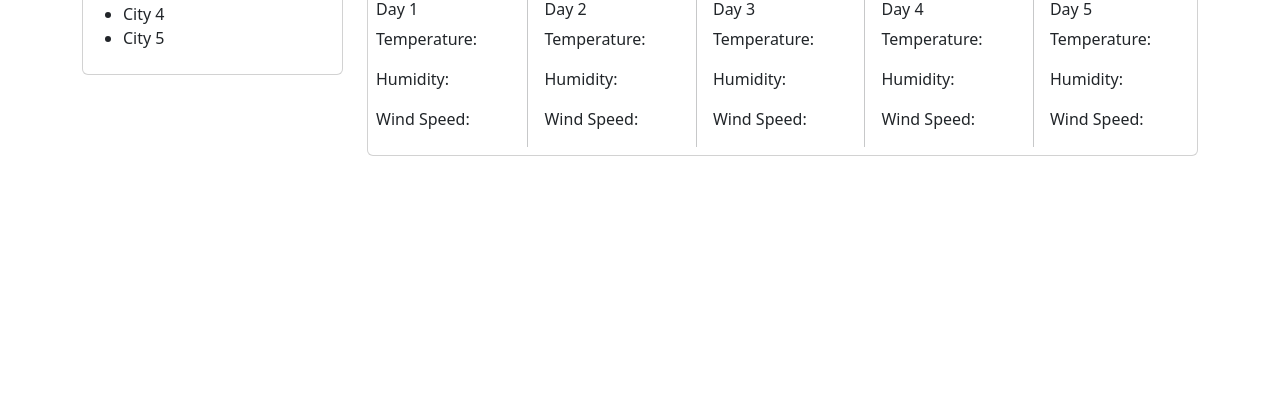
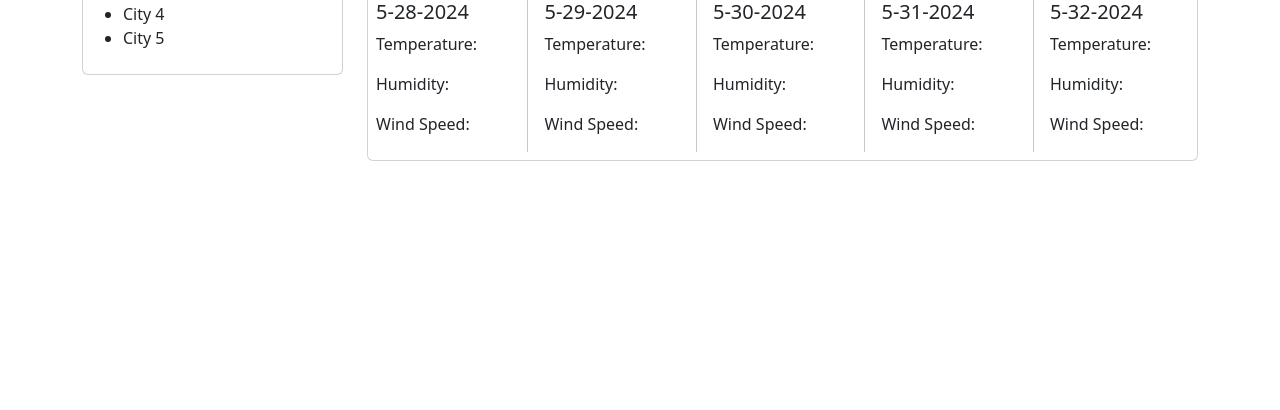
Before and after one commit to emulcahey/Weather-Dashboard-Erin-Mulcahey, a plain HTML site: page index.html in a window 1280 px wide. Shown: the part 390-800 px from the top of the page. Drawn offline with nearby package versions, Linux system fonts and the light colour scheme.

Commit message:
added dates to 5 day forecast

```diff
--- a/assets/js/script.js
+++ b/assets/js/script.js
@@ -12,6 +12,56 @@ document.addEventListener("DOMContentLoaded",function(event){
     var yyyy = date.getFullYear();
     var newDate = mm + "-" + dd + "-" +yyyy;
     var p = document.getElementById("todayDate");
+    p.innerHTML = newDate;
+})
+//1st date
+document.addEventListener("DOMContentLoaded",function(event){
+    var date = new Date();
+    var dd = date.getDate()+1;
+    var mm = date.getMonth() + 1;
+    var yyyy = date.getFullYear();
+    var newDate = mm + "-" + dd + "-" +yyyy;
+    var p = document.getElementById("day1Date");
+    p.innerHTML = newDate;
+})
+//2nd date
+document.addEventListener("DOMContentLoaded",function(event){
+    var date = new Date();
+    var dd = date.getDate()+2;
+    var mm = date.getMonth() + 1;
+    var yyyy = date.getFullYear();
+    var newDate = mm + "-" + dd + "-" +yyyy;
+    var p = document.getElementById("day2Date");
+    p.innerHTML = newDate;
+})
+//3rd date
+document.addEventListener("DOMContentLoaded",function(event){
+    var date = new Date();
+    var dd = date.getDate()+3;
+    var mm = date.getMonth() + 1;
+    var yyyy = date.getFullYear();
+    var newDate = mm + "-" + dd + "-" +yyyy;
+    var p = document.getElementById("day3Date");
+    p.innerHTML = newDate;
+})
+//4th date
+document.addEventListener("DOMContentLoaded",function(event){
+    var date = new Date();
+    var dd = date.getDate()+4;
+    var mm = date.getMonth() + 1;
+    var yyyy = date.getFullYear();
+    var newDate = mm + "-" + dd + "-" +yyyy;
+    var p = document.getElementById("day4Date");
+    p.innerHTML = newDate;
+})
+//5th date
+document.addEventListener("DOMContentLoaded",function(event){
+    var date = new Date();
+    var dd = date.getDate()+5;
+    var mm = date.getMonth() + 1;
+    var yyyy = date.getFullYear();
+    var newDate = mm + "-" + dd + "-" +yyyy;
+    var p = document.getElementById("day5Date");
     p.innerHTML = newDate;
 })
 //Event listener on search button that will on click call getBird() saving the value to localStorage
@@ -106,14 +156,31 @@ function getWeather(city) {
     day5HumidityEl.textContent = `Day 5 Humidity: ${birdData.entities[0].name}`;
     day5WindSpeedEl.textContent = `Day 5 Wind Speed: ${birdData.entities[0].name}`;
 
-    birdFacts.append(nameEl);
-    birdFacts.append(sciNameEl);
-    birdFacts.append(familyEl);
-    birdFacts.append(orderEl);
-    birdFacts.append(regionEl);
-    birdFacts.append(statusEl);
-    birdFacts.append(sizeEl);
-    birdFacts.append(wingSpanEl);
+    cityName.append(cityNameEl);
+    birdFacts.append(todayTempEl);
+    birdFacts.append(todayHumidityEl);
+    birdFacts.append(todayWindSpeedEl);
+    birdFacts.append(todayUVIndexEl);
+
+    birdFacts.append(day1TempEl);
+    birdFacts.append(day1HumidityEl);
+    birdFacts.append(day1WindSpeedEl);
+
+    birdFacts.append(day2TempEl);
+    birdFacts.append(day2HumidityEl);
+    birdFacts.append(day2WindSpeedEl);
+
+    birdFacts.append(day3TempEl);
+    birdFacts.append(day3HumidityEl);
+    birdFacts.append(day3WindSpeedEl);
+
+    birdFacts.append(day4TempEl);
+    birdFacts.append(day4HumidityEl);
+    birdFacts.append(day4WindSpeedEl);
+
+    birdFacts.append(day5TempEl);
+    birdFacts.append(day5HumidityEl);
+    birdFacts.append(day5WindSpeedEl);
   }
   // Function to add search history to local storage
   function addToHistory(searchTerm) {
--- a/index.html
+++ b/index.html
@@ -62,35 +62,35 @@
                     <h2 class="line pb-1">5 Day Forecast</h2>
                     <div class="hstack gap-3">
                         <div class="col-2">
-                            <h6>Day 1</h6>
+                            <h5 id="day1Date">Day 1</h5>
                             <p id="day1Temp">Temperature: </p>
                             <p id="day1Humidity">Humidity: </p>
                             <p id="day1WindSpeed">Wind Speed: </p>
                         </div>
                         <div class="vr"></div>
                         <div class="col-2">
-                            <h6>Day 2</h6>
+                            <h5 id="day2Date">Day 2</h5>
                             <p id="day2Temp">Temperature: </p>
                             <p id="day2Humidity">Humidity: </p>
                             <p id="day2WindSpeed">Wind Speed: </p>
                         </div>
                         <div class="vr"></div>
                         <div class="col-2">
-                            <h6>Day 3</h6>
+                            <h5 id="day3Date">Day 3</h5>
                             <p id="day3Temp">Temperature: </p>
                             <p id="day3Humidity">Humidity: </p>
                             <p id="day3WindSpeed">Wind Speed: </p>
                         </div>
                         <div class="vr"></div>
                         <div class="col-2">
-                            <h6>Day 4</h6>
+                            <h5 id="day4Date">Day 4</h5>
                             <p id="day4Temp">Temperature: </p>
                             <p id="day4Humidity">Humidity: </p>
                             <p id="day4WindSpeed">Wind Speed: </p>
                         </div>
                         <div class="vr"></div>
                         <div class="col-2">
-                            <h6>Day 5</h6>
+                            <h5 id="day5Date">Day 5</h5>
                             <p id="day5Temp">Temperature: </p>
                             <p id="day5Humidity">Humidity: </p>
                             <p id="day5WindSpeed">Wind Speed: </p>
```
